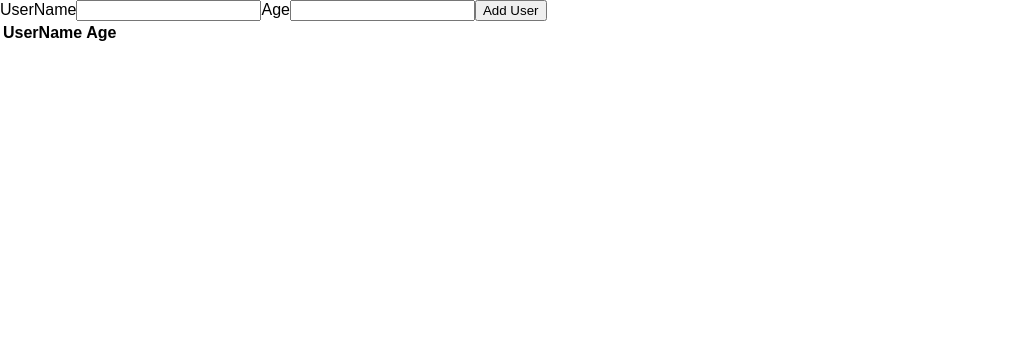
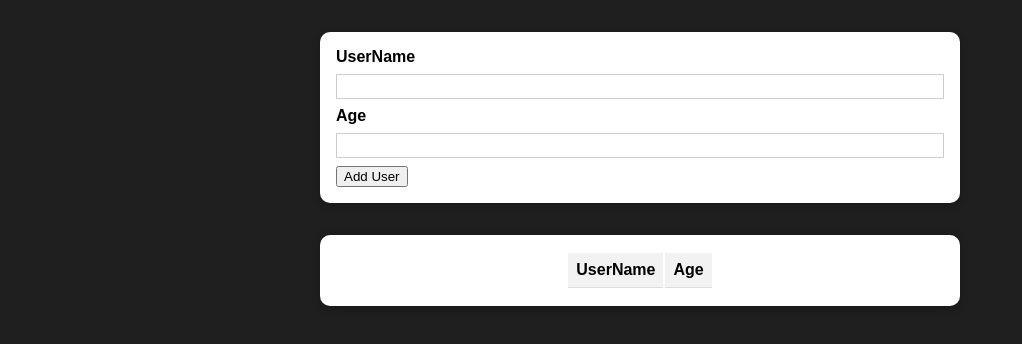
Before and after one commit to akshatanand186/UserName-List-FrontEnd, a React (Create React App) app: page / in a window 1280 px wide. Shown: the top 344 px of the page, without its empty margins (0-1022 px from the left). Built offline with nearby package versions, Linux system fonts and the light colour scheme.

Commit message:
changed UI of the adduser and userlist

```diff
--- a/src/App.js
+++ b/src/App.js
@@ -9,8 +9,8 @@
   };
   return (
     <div>
-      <AddUser onSubmitHandler={onSubmitHandler}></AddUser>
-      <UserList data={userDetails}></UserList>
+      <AddUser onSubmitHandler={onSubmitHandler} />
+      <UserList data={userDetails} />
     </div>
   );
 }
--- a/src/Components/AddUser.js
+++ b/src/Components/AddUser.js
@@ -1,5 +1,6 @@
 import { useState } from "react";
-
+import Card from "./Card";
+import classes from "./AddUser.module.css";
 const defaultState = {
   username: null,
   age: null,
@@ -14,6 +15,7 @@
     setUserInput((prevVal) => ({ ...prevVal, [type]: value }));
   };
   return (
+    <Card className={classes.input}>
       <form onSubmit={submitHandler}>
         <label htmlFor="username">UserName</label>
         <input
@@ -29,6 +31,7 @@
         ></input>
         <button type="submit"> Add User </button>
       </form>
+    </Card>
   );
 };
 
--- /dev/null
+++ b/src/Components/AddUser.module.css
@@ -0,0 +1,26 @@
+.input {
+    margin: 2rem auto;
+    padding: 1rem;
+    width: 90%;
+    max-width: 40rem;
+  }
+
+  .input label {
+    display: block;
+    font-weight: bold;
+    margin-bottom: 0.5rem;
+  }
+
+  .input input {
+    font: inherit;
+    display: block;
+    width: 100%;
+    border: 1px solid #ccc;
+    padding: 0.15rem;
+    margin-bottom: 0.5rem;
+  }
+
+  .input input:focus {
+    outline: none;
+    border-color: #4f005f;
+  }
--- /dev/null
+++ b/src/Components/Card.js
@@ -0,0 +1,8 @@
+import classes from "./Card.module.css";
+const Card = (props) => {
+  return (
+    <div className={`${classes.card} ${props.className}`}>{props.children}</div>
+  );
+};
+
+export default Card;
--- /dev/null
+++ b/src/Components/Card.module.css
@@ -0,0 +1,6 @@
+.card {
+    background: white;
+    box-shadow: 0 2px 8px rgba(0,0,0,0.26);
+    border-radius: 10px;
+
+}
--- a/src/Components/UserList.js
+++ b/src/Components/UserList.js
@@ -1,6 +1,8 @@
+import Card from "./Card";
+import classes from "./UserList.module.css";
 const UserList = (props) => {
   return (
-    <div>
+    <Card className={classes.table}>
       <table className="result">
         <thead>
           <tr>
@@ -17,7 +19,7 @@
           ))}
         </tbody>
       </table>
-    </div>
+    </Card>
   );
 };
 
--- /dev/null
+++ b/src/Components/UserList.module.css
@@ -0,0 +1,28 @@
+/* .table {
+
+} */
+.table {
+    margin: 2rem auto;
+    padding: 1rem;
+    width: 90%;
+    max-width: 40rem;
+    background: white;
+    display: flex;
+    justify-content: center;
+}
+
+.table th,
+.table td {
+    margin: 4rem auto;
+    padding: 8px;
+    text-align: center;
+    border-bottom: 1px solid #ddd;
+  }
+
+  .table th {
+    background-color: #f2f2f2;
+  }
+
+  .table tbody tr:hover {
+    background-color: #f5f5f5;
+  }
--- a/src/index.css
+++ b/src/index.css
@@ -4,6 +4,7 @@
 
 html {
   font-family: sans-serif;
+  background: #1f1f1f;
 }
 
 body {
```
Lines whose indentation alone changed are shown as unchanged.
